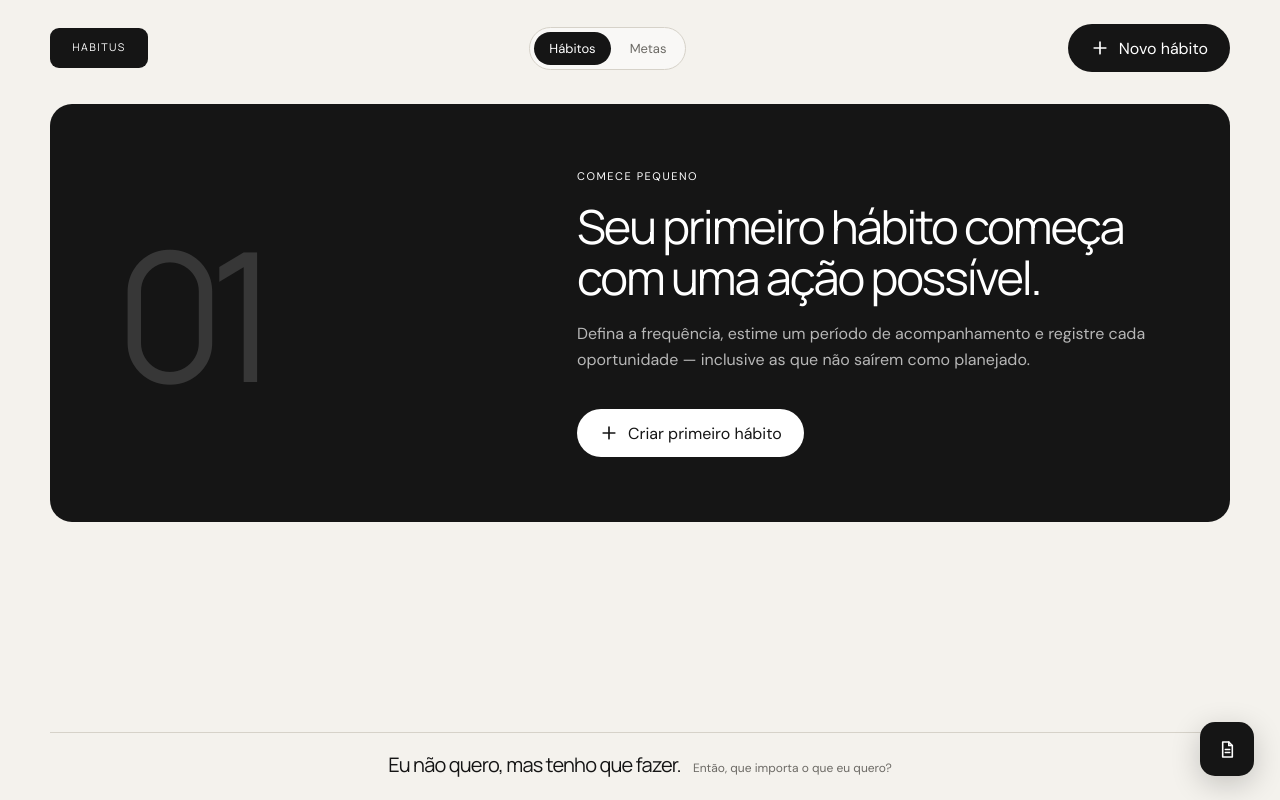
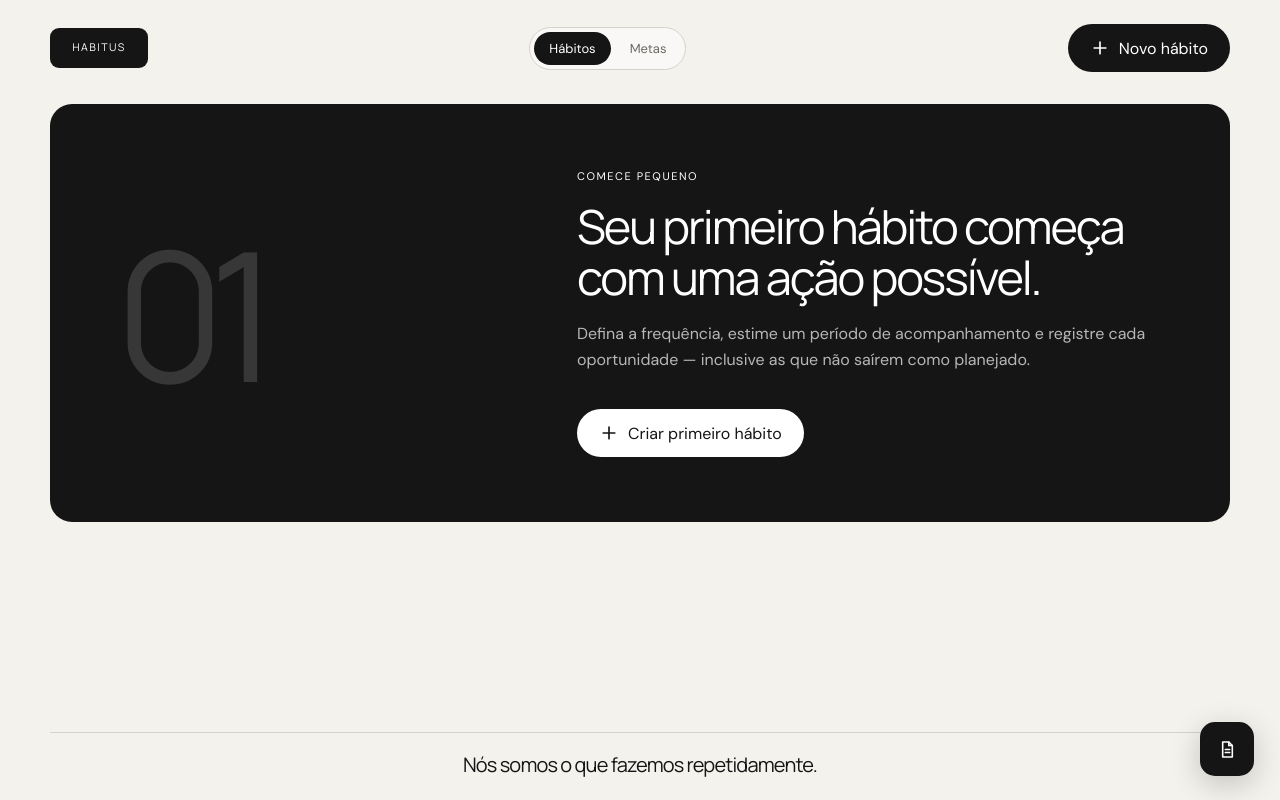
Before and after one commit to joaofr-tech/kpi-habits, a React (Vite) app: page / in a window 1280 px wide. Built offline with nearby package versions, Linux system fonts and the light colour scheme.

Commit message:
refactor(footer): unificar rodapé com frase única

```diff
--- /dev/null
+++ b/src/components/AppFooter.tsx
@@ -0,0 +1,7 @@
+export function AppFooter() {
+  return (
+    <footer className="app-footer">
+      <p>Nós somos o que fazemos repetidamente.</p>
+    </footer>
+  );
+}
--- a/src/pages/Dashboard.tsx
+++ b/src/pages/Dashboard.tsx
@@ -1,4 +1,5 @@
 import { useState } from "react";
+import { AppFooter } from "../components/AppFooter";
 import { AppHeader } from "../components/AppHeader";
 import { AutomaticityDialog } from "../components/AutomaticityDialog";
 import { CreateHabitDialog } from "../components/CreateHabitDialog";
@@ -69,10 +70,7 @@ export function Dashboard() {
           </>
         )}
       </main>
-      <footer className="app-footer">
-        <p>Eu não quero, mas tenho que fazer.</p>
-        <span>Então, que importa o que eu quero?</span>
-      </footer>
+      <AppFooter />
       <AppLink
         className="method-button"
         href="/metodologia"
--- a/src/pages/Goals.tsx
+++ b/src/pages/Goals.tsx
@@ -1,4 +1,5 @@
 import { useState } from "react";
+import { AppFooter } from "../components/AppFooter";
 import { AppHeader } from "../components/AppHeader";
 import { DeleteConfirmationDialog } from "../components/DeleteConfirmationDialog";
 import { GoalDialog } from "../components/GoalDialog";
@@ -93,10 +94,7 @@ export function Goals() {
           </>
         )}
       </main>
-      <footer className="app-footer">
-        <p>Believe it first.</p>
-        <span></span>
-      </footer>
+      <AppFooter />
       <AppLink
         className="method-button"
         href="/metodologia"
--- a/src/pages/Methodology.tsx
+++ b/src/pages/Methodology.tsx
@@ -1,3 +1,4 @@
+import { AppFooter } from "../components/AppFooter";
 import { AppHeader } from "../components/AppHeader";
 import { ArrowLeftIcon } from "../components/Icons";
 import { AppLink } from "../navigation";
@@ -156,10 +157,7 @@ export function Methodology() {
           <strong>Voltar aos meus hábitos →</strong>
         </AppLink>
       </main>
-      <footer className="app-footer">
-        <p>Eu sou o melhor</p>
-        <span>um dia de cada vez</span>
-      </footer>
+      <AppFooter />
     </div>
   );
 }
```
Also changed, not shown: 1 other file (tests, documents, lock files or other folders).
